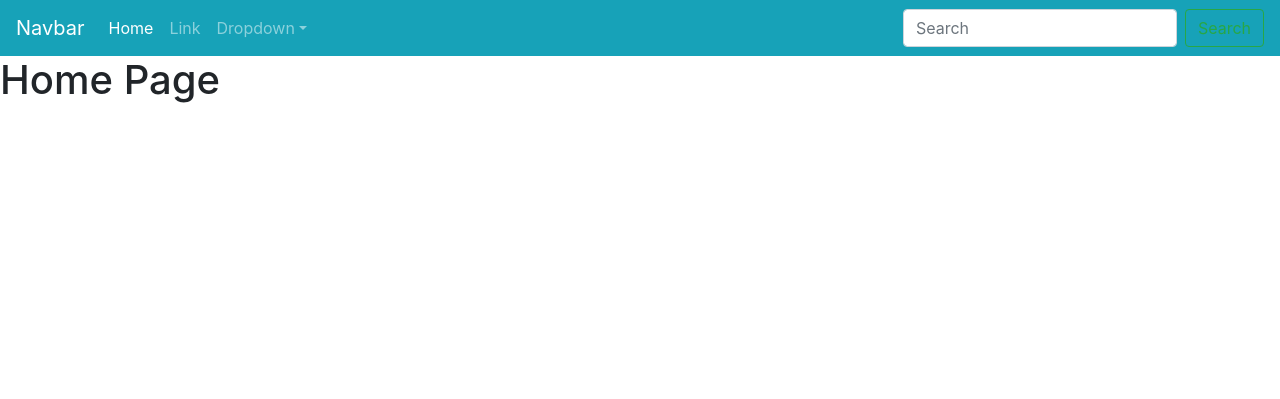
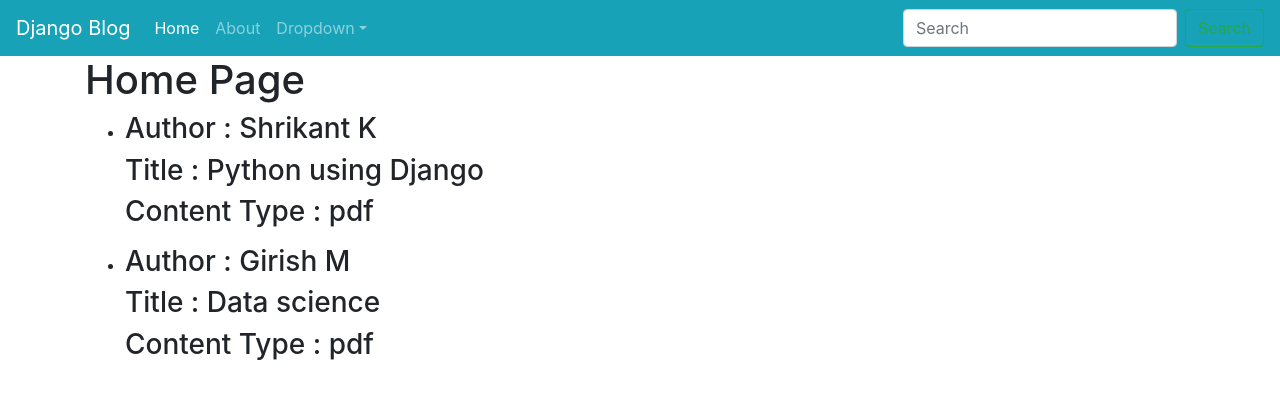
Before and after one commit to shrikantkale136/Blog_django_project, a Django app: page / in a window 1280 px wide. Shown: the top 399 px of the page. Run offline with Django 3.2, Linux system fonts and the light colour scheme; some libraries are stand-ins or nearby versions.

Commit message:
components created

```diff
--- /dev/null
+++ b/blog/templates/blog/base.html
@@ -0,0 +1,51 @@
+<!doctype html>
+<html lang="en">
+  <head>
+    {% if title %}
+        <title>Django Blog - {{title}}</title>
+    {% else %}
+        <title>Django Blog</title>
+    {% endif %}
+    <!-- Required meta tags -->
+    <meta charset="utf-8">
+    <meta name="viewport" content="width=device-width, initial-scale=1, shrink-to-fit=no">
+
+    <!-- Bootstrap CSS -->
+    <link rel="stylesheet" href="https://stackpath.bootstrapcdn.com/bootstrap/4.3.1/css/bootstrap.min.css" integrity="sha384-ggOyR0iXCbMQv3Xipma34MD+dH/1fQ784/j6cY/iJTQUOhcWr7x9JvoRxT2MZw1T" crossorigin="anonymous">
+  </head>
+  <body>
+
+       <nav class="navbar navbar-expand-md navbar-dark bg-info">
+           <a class="navbar-brand" href="#">Django Blog</a>
+           <button class="navbar-toggler d-lg-none" type="button" data-toggle="collapse" data-target="#collapsibleNavId" aria-controls="collapsibleNavId"
+               aria-expanded="false" aria-label="Toggle navigation"></button>
+           <div class="collapse navbar-collapse" id="collapsibleNavId">
+               <ul class="navbar-nav mr-auto mt-2 mt-lg-0">
+                   <li class="nav-item active">
+                       <a class="nav-link" href="{% url 'blog-home' %}">Home <span class="sr-only">(current)</span></a>
+                   </li>
+                   <li class="nav-item">
+                       <a class="nav-link" href="{% url 'blog-about' %}">About</a>
+                   </li>
+                   <li class="nav-item dropdown">
+                       <a class="nav-link dropdown-toggle" href="#" id="dropdownId" data-toggle="dropdown" aria-haspopup="true" aria-expanded="false">Dropdown</a>
+                       <div class="dropdown-menu" aria-labelledby="dropdownId">
+                           <a class="dropdown-item" href="#">Action 1</a>
+                           <a class="dropdown-item" href="#">Action 2</a>
+                       </div>
+                   </li>
+               </ul>
+               <form class="form-inline my-2 my-lg-0">
+                   <input class="form-control mr-sm-2" type="text" placeholder="Search">
+                   <button class="btn btn-outline-success my-2 my-sm-0" type="submit">Search</button>
+               </form>
+           </div>
+       </nav>
+       <div class="container">
+        {% block content %}{% endblock %}
+      </div>
+    <script src="https://code.jquery.com/jquery-3.3.1.slim.min.js" integrity="sha384-q8i/X+965DzO0rT7abK41JStQIAqVgRVzpbzo5smXKp4YfRvH+8abtTE1Pi6jizo" crossorigin="anonymous"></script>
+    <script src="https://cdnjs.cloudflare.com/ajax/libs/popper.js/1.14.7/umd/popper.min.js" integrity="sha384-UO2eT0CpHqdSJQ6hJty5KVphtPhzWj9WO1clHTMGa3JDZwrnQq4sF86dIHNDz0W1" crossorigin="anonymous"></script>
+    <script src="https://stackpath.bootstrapcdn.com/bootstrap/4.3.1/js/bootstrap.min.js" integrity="sha384-JjSmVgyd0p3pXB1rRibZUAYoIIy6OrQ6VrjIEaFf/nJGzIxFDsf4x0xIM+B07jRM" crossorigin="anonymous"></script>
+  </body>
+</html>
--- a/blog/templates/blog/home.html
+++ b/blog/templates/blog/home.html
@@ -1,45 +1,13 @@
-<!doctype html>
-<html lang="en">
-  <head>
-    <title>Title</title>
-    <!-- Required meta tags -->
-    <meta charset="utf-8">
-    <meta name="viewport" content="width=device-width, initial-scale=1, shrink-to-fit=no">
-
-    <!-- Bootstrap CSS -->
-    <link rel="stylesheet" href="https://stackpath.bootstrapcdn.com/bootstrap/4.3.1/css/bootstrap.min.css" integrity="sha384-ggOyR0iXCbMQv3Xipma34MD+dH/1fQ784/j6cY/iJTQUOhcWr7x9JvoRxT2MZw1T" crossorigin="anonymous">
-  </head>
-  <body>
-
-       <nav class="navbar navbar-expand-md navbar-dark bg-info">
-           <a class="navbar-brand" href="#">Navbar</a>
-           <button class="navbar-toggler d-lg-none" type="button" data-toggle="collapse" data-target="#collapsibleNavId" aria-controls="collapsibleNavId"
-               aria-expanded="false" aria-label="Toggle navigation"></button>
-           <div class="collapse navbar-collapse" id="collapsibleNavId">
-               <ul class="navbar-nav mr-auto mt-2 mt-lg-0">
-                   <li class="nav-item active">
-                       <a class="nav-link" href="#">Home <span class="sr-only">(current)</span></a>
-                   </li>
-                   <li class="nav-item">
-                       <a class="nav-link" href="#">Link</a>
-                   </li>
-                   <li class="nav-item dropdown">
-                       <a class="nav-link dropdown-toggle" href="#" id="dropdownId" data-toggle="dropdown" aria-haspopup="true" aria-expanded="false">Dropdown</a>
-                       <div class="dropdown-menu" aria-labelledby="dropdownId">
-                           <a class="dropdown-item" href="#">Action 1</a>
-                           <a class="dropdown-item" href="#">Action 2</a>
-                       </div>
-                   </li>
-               </ul>
-               <form class="form-inline my-2 my-lg-0">
-                   <input class="form-control mr-sm-2" type="text" placeholder="Search">
-                   <button class="btn btn-outline-success my-2 my-sm-0" type="submit">Search</button>
-               </form>
-           </div>
-       </nav>
-      <h1>Home Page</h1>
-    <script src="https://code.jquery.com/jquery-3.3.1.slim.min.js" integrity="sha384-q8i/X+965DzO0rT7abK41JStQIAqVgRVzpbzo5smXKp4YfRvH+8abtTE1Pi6jizo" crossorigin="anonymous"></script>
-    <script src="https://cdnjs.cloudflare.com/ajax/libs/popper.js/1.14.7/umd/popper.min.js" integrity="sha384-UO2eT0CpHqdSJQ6hJty5KVphtPhzWj9WO1clHTMGa3JDZwrnQq4sF86dIHNDz0W1" crossorigin="anonymous"></script>
-    <script src="https://stackpath.bootstrapcdn.com/bootstrap/4.3.1/js/bootstrap.min.js" integrity="sha384-JjSmVgyd0p3pXB1rRibZUAYoIIy6OrQ6VrjIEaFf/nJGzIxFDsf4x0xIM+B07jRM" crossorigin="anonymous"></script>
-  </body>
-</html>
+{% extends 'blog/base.html' %}
+{% block content %}
+    <h1>Home Page</h1>
+    {% for post in posts %}
+    <ul>
+        <li>
+            <h3>Author : {{post.author}}</h3>
+            <h3>Title : {{post.title}}</h3>
+            <h3>Content Type : {{post.content_type}}</h3>
+        </li>
+    </ul>
+    {% endfor %}
+{% endblock content %}
--- a/blog/views.py
+++ b/blog/views.py
@@ -1,9 +1,24 @@
 from django.shortcuts import render
 from django.http import HttpResponse
 
+#data
+posts = [
+    {
+        'author': 'Shrikant K',
+        'title': 'Python using Django',
+        'content_type': 'pdf',
+    },
+    {
+        'author': 'Girish M',
+        'title': 'Data science',
+        'content_type': 'pdf',
+    }
+]
+
 # Create your views here.
 def home(request):
-    return render(request, 'blog/home.html')
+    context = { 'posts' : posts, 'title': 'Home'}
+    return render(request, 'blog/home.html', context)
 
 def about(request):
-     return render(request, 'blog/about.html')
+     return render(request, 'blog/about.html', {'title': 'About'})
```
Also changed, not shown: blog/templates/blog/about.html (+4 -19 lines).
